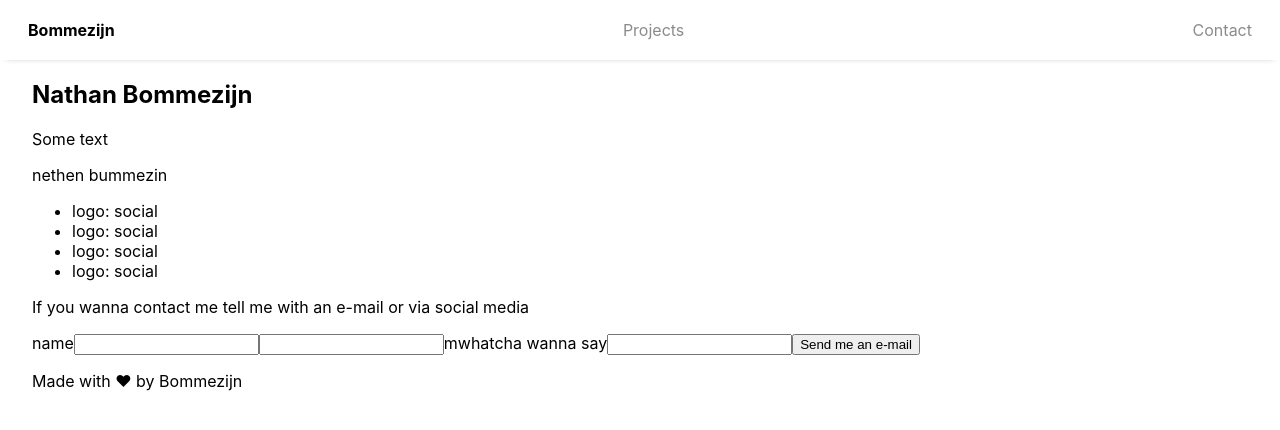
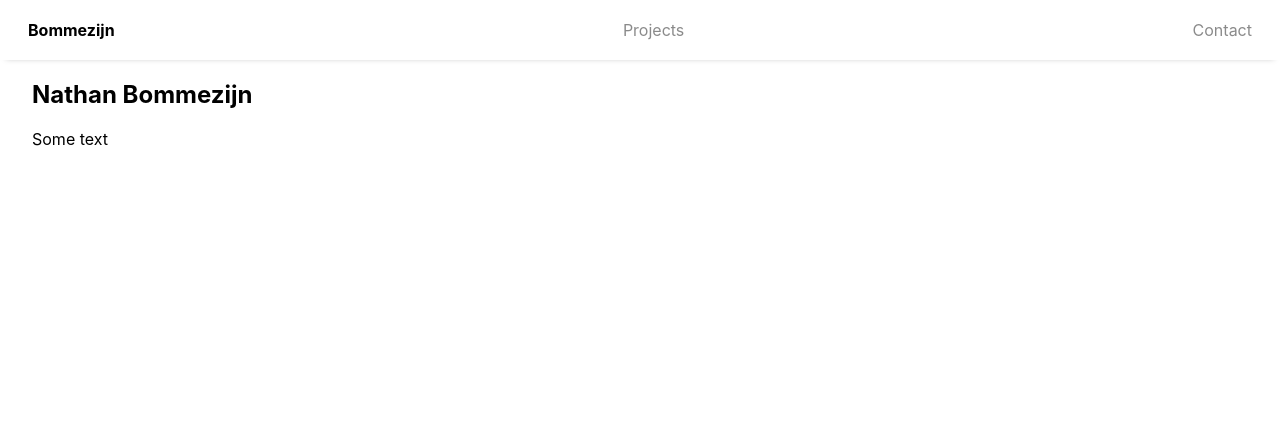
Before and after one commit to bommezijn/portfolio, a Next.js app: page / in a window 1280 px wide. Shown: the top 430 px of the page. Built offline with nearby package versions, Linux system fonts and the light colour scheme.

Commit message:
:recycle: Refactor and modularize

```diff
--- a/pages/index.tsx
+++ b/pages/index.tsx
@@ -8,7 +8,7 @@ TODO: Convert className to {styles.CLASSNAME}
 */
 
 const Home: NextPage = () => {
-  return  (
+  return (
     <main className={styles.container}>
       <div id="content">
         <section className="grid">
@@ -19,25 +19,6 @@ const Home: NextPage = () => {
           {/* loop to add X amount of projects with title, desc. photo? */}
         </section>
       </div>
-      <footer>
-        <p>nethen bummezin</p>
-        <div className="social">
-          <ul>
-            <li>logo: social</li>
-            <li>logo: social</li>
-            <li>logo: social</li>
-            <li>logo: social</li>
-          </ul>
-        </div>
-        <form action="" method="post">
-          <p>If you wanna contact me tell me with an e-mail or via social media</p>
-          <label htmlFor=""><span>name</span><input type="text" name="" id="" required aria-required/></label>
-          <label htmlFor=""><input type="email" name="" id="" required /></label>m
-          <label htmlFor=""><span>whatcha wanna say</span><input type="textarea" name="" id="" required aria-required /></label>
-          <input type="button" value="Send me an e-mail" />
-        </form>
-        <p>Made with ♥ by <a href="https://github.com/bommezijn">Bommezijn</a></p>
-      </footer>
     </main>
   )
 }
```
